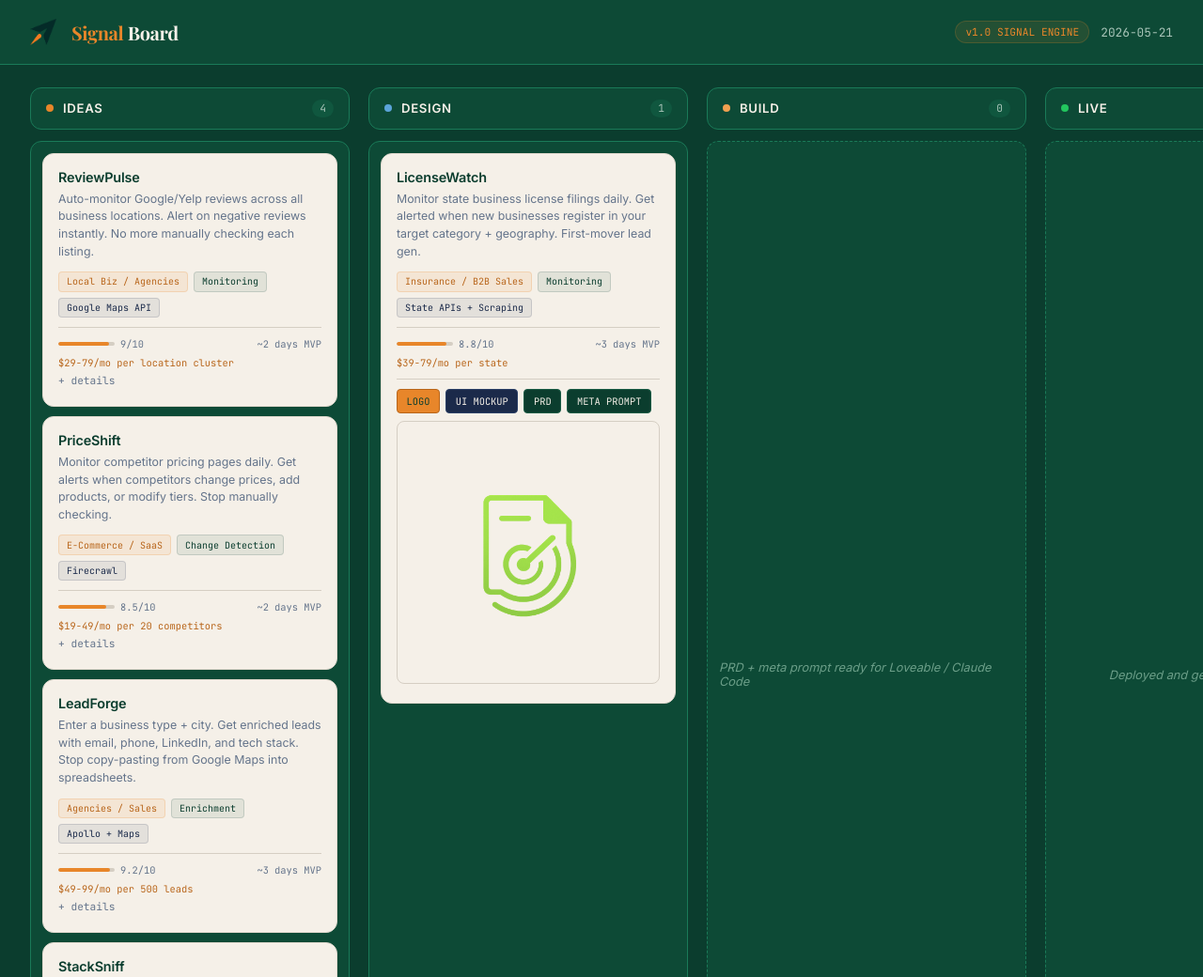
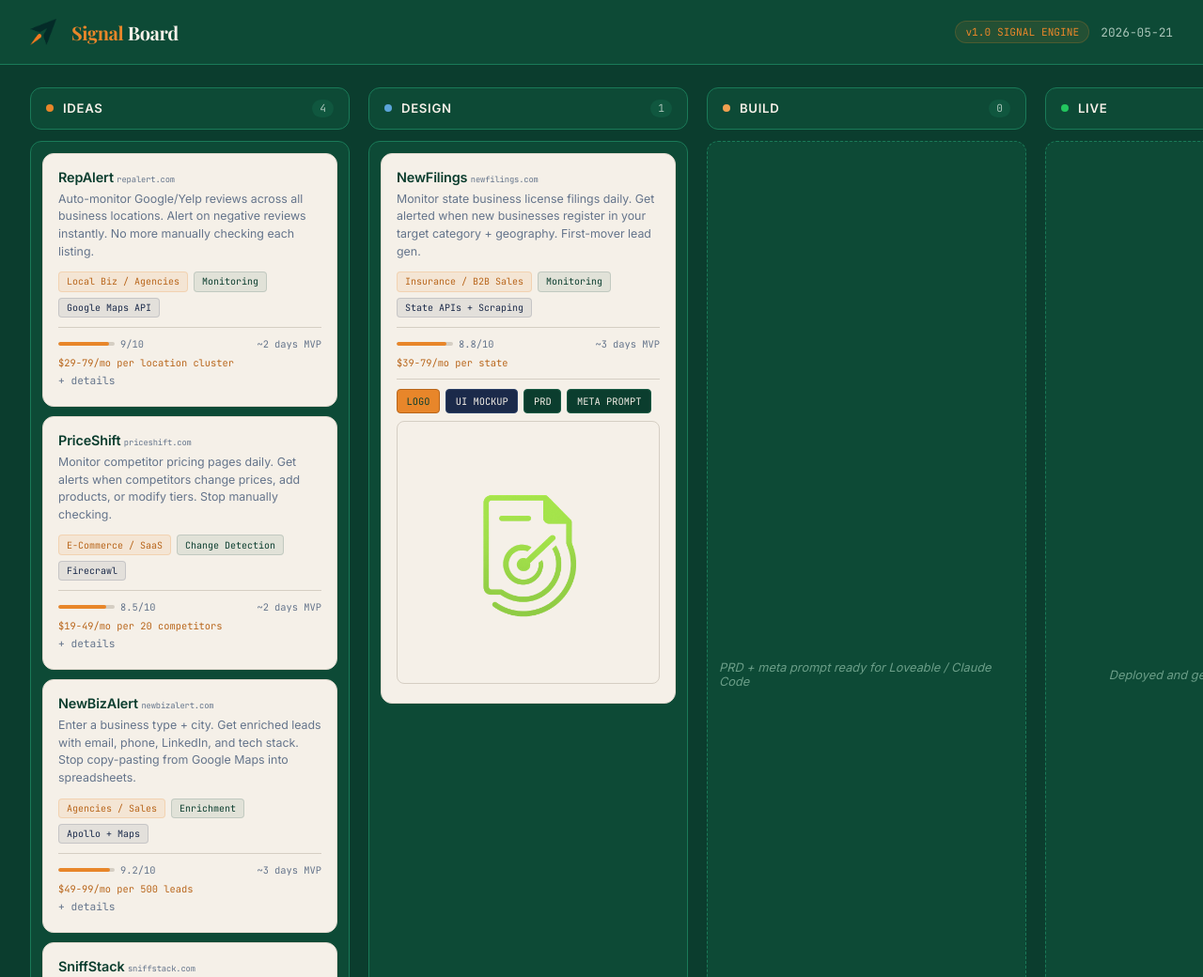
Before and after one commit to launchtg/signal-board, a plain HTML site: page index.html in a window 1280 px wide. Shown: the top 1040 px of the page at 94% size. Drawn offline with nearby package versions, Linux system fonts and the light colour scheme.

Commit message:
Rename all apps to domain-verified .com names

```diff
--- a/index.html
+++ b/index.html
@@ -673,7 +673,7 @@
 
         <!-- CARD 1 -->
         <div class="card" draggable="true" data-id="1">
-          <div class="card-name">ReviewPulse</div>
+          <div class="card-name">RepAlert <span style="font-family:'JetBrains Mono';font-size:0.55rem;color:var(--slate);font-weight:400">repalert.com</span></div>
           <div class="card-pain">Auto-monitor Google/Yelp reviews across all business locations. Alert on negative reviews instantly. No more manually checking each listing.</div>
           <div class="card-meta">
             <span class="tag market">Local Biz / Agencies</span>
@@ -709,7 +709,7 @@
 
         <!-- CARD 2 -->
         <div class="card" draggable="true" data-id="2">
-          <div class="card-name">PriceShift</div>
+          <div class="card-name">PriceShift <span style="font-family:'JetBrains Mono';font-size:0.55rem;color:var(--slate);font-weight:400">priceshift.com</span></div>
           <div class="card-pain">Monitor competitor pricing pages daily. Get alerts when competitors change prices, add products, or modify tiers. Stop manually checking.</div>
           <div class="card-meta">
             <span class="tag market">E-Commerce / SaaS</span>
@@ -745,7 +745,7 @@
 
         <!-- CARD 3 -->
         <div class="card" draggable="true" data-id="3">
-          <div class="card-name">LeadForge</div>
+          <div class="card-name">NewBizAlert <span style="font-family:'JetBrains Mono';font-size:0.55rem;color:var(--slate);font-weight:400">newbizalert.com</span></div>
           <div class="card-pain">Enter a business type + city. Get enriched leads with email, phone, LinkedIn, and tech stack. Stop copy-pasting from Google Maps into spreadsheets.</div>
           <div class="card-meta">
             <span class="tag market">Agencies / Sales</span>
@@ -781,7 +781,7 @@
 
         <!-- CARD 5 -->
         <div class="card" draggable="true" data-id="5">
-          <div class="card-name">StackSniff</div>
+          <div class="card-name">SniffStack <span style="font-family:'JetBrains Mono';font-size:0.55rem;color:var(--slate);font-weight:400">sniffstack.com</span></div>
           <div class="card-pain">Enter a URL, get the full tech stack: CMS, analytics, payments, email provider, hosting, frameworks. Bulk scan prospect lists to find your ICP.</div>
           <div class="card-meta">
             <span class="tag market">SaaS Sales / Dev Tools</span>
@@ -831,7 +831,7 @@
 
         <!-- LICENSEWATCH — DESIGN PHASE -->
         <div class="card" draggable="true" data-id="4">
-          <div class="card-name">LicenseWatch</div>
+          <div class="card-name">NewFilings <span style="font-family:'JetBrains Mono';font-size:0.55rem;color:var(--slate);font-weight:400">newfilings.com</span></div>
           <div class="card-pain">Monitor state business license filings daily. Get alerted when new businesses register in your target category + geography. First-mover lead gen.</div>
           <div class="card-meta">
             <span class="tag market">Insurance / B2B Sales</span>
@@ -847,12 +847,12 @@
           </div>
           <div class="card-pricing">$39-79/mo per state</div>
           <div class="card-assets">
-            <a href="#" onclick="openModal('LicenseWatch — Logo','image','https://raw.githubusercontent.com/launchtg/signal-board/main/licensewatch/logo.png');return false" class="asset-link logo-link">LOGO</a>
-            <a href="#" onclick="openModal('LicenseWatch — UI Mockup','image','https://raw.githubusercontent.com/launchtg/signal-board/main/licensewatch/ui-mockup.png');return false" class="asset-link ui-link">UI MOCKUP</a>
-            <a href="#" onclick="openModal('LicenseWatch — PRD','markdown','https://raw.githubusercontent.com/launchtg/signal-board/main/licensewatch/PRD.md');return false" class="asset-link">PRD</a>
-            <a href="#" onclick="openModal('LicenseWatch — Meta Prompt','markdown','https://raw.githubusercontent.com/launchtg/signal-board/main/licensewatch/meta-prompt.md');return false" class="asset-link">META PROMPT</a>
+            <a href="#" onclick="openModal('NewFilings — Logo','image','https://raw.githubusercontent.com/launchtg/signal-board/main/licensewatch/logo.png');return false" class="asset-link logo-link">LOGO</a>
+            <a href="#" onclick="openModal('NewFilings — UI Mockup','image','https://raw.githubusercontent.com/launchtg/signal-board/main/licensewatch/ui-mockup.png');return false" class="asset-link ui-link">UI MOCKUP</a>
+            <a href="#" onclick="openModal('NewFilings — PRD','markdown','https://raw.githubusercontent.com/launchtg/signal-board/main/licensewatch/PRD.md');return false" class="asset-link">PRD</a>
+            <a href="#" onclick="openModal('NewFilings — Meta Prompt','markdown','https://raw.githubusercontent.com/launchtg/signal-board/main/licensewatch/meta-prompt.md');return false" class="asset-link">META PROMPT</a>
           </div>
-          <img src="https://raw.githubusercontent.com/launchtg/signal-board/main/licensewatch/logo.png" alt="LicenseWatch logo" class="card-logo-preview">
+          <img src="https://raw.githubusercontent.com/launchtg/signal-board/main/licensewatch/logo.png" alt="NewFilings logo" class="card-logo-preview">
         </div>
 
       </div>
```
